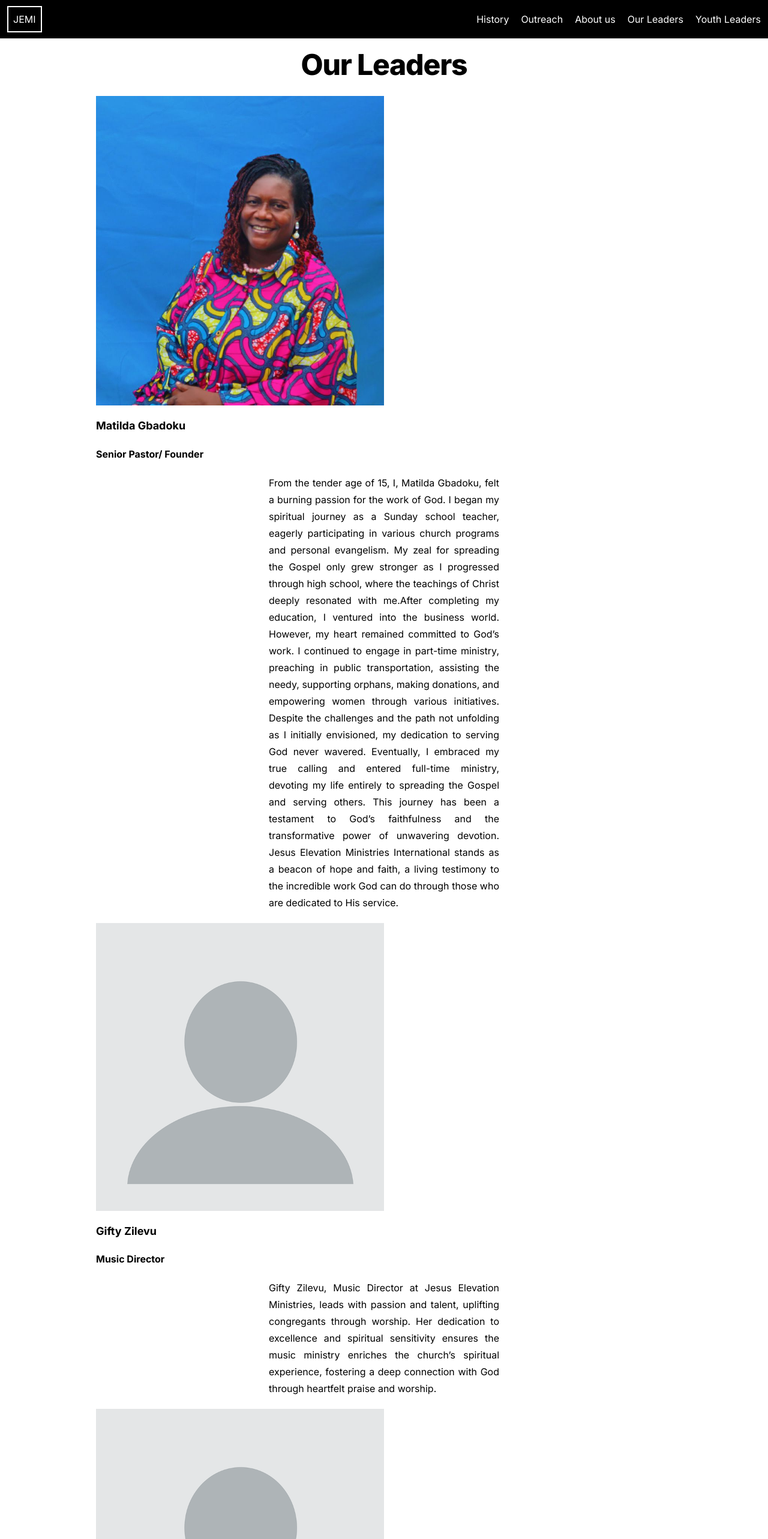
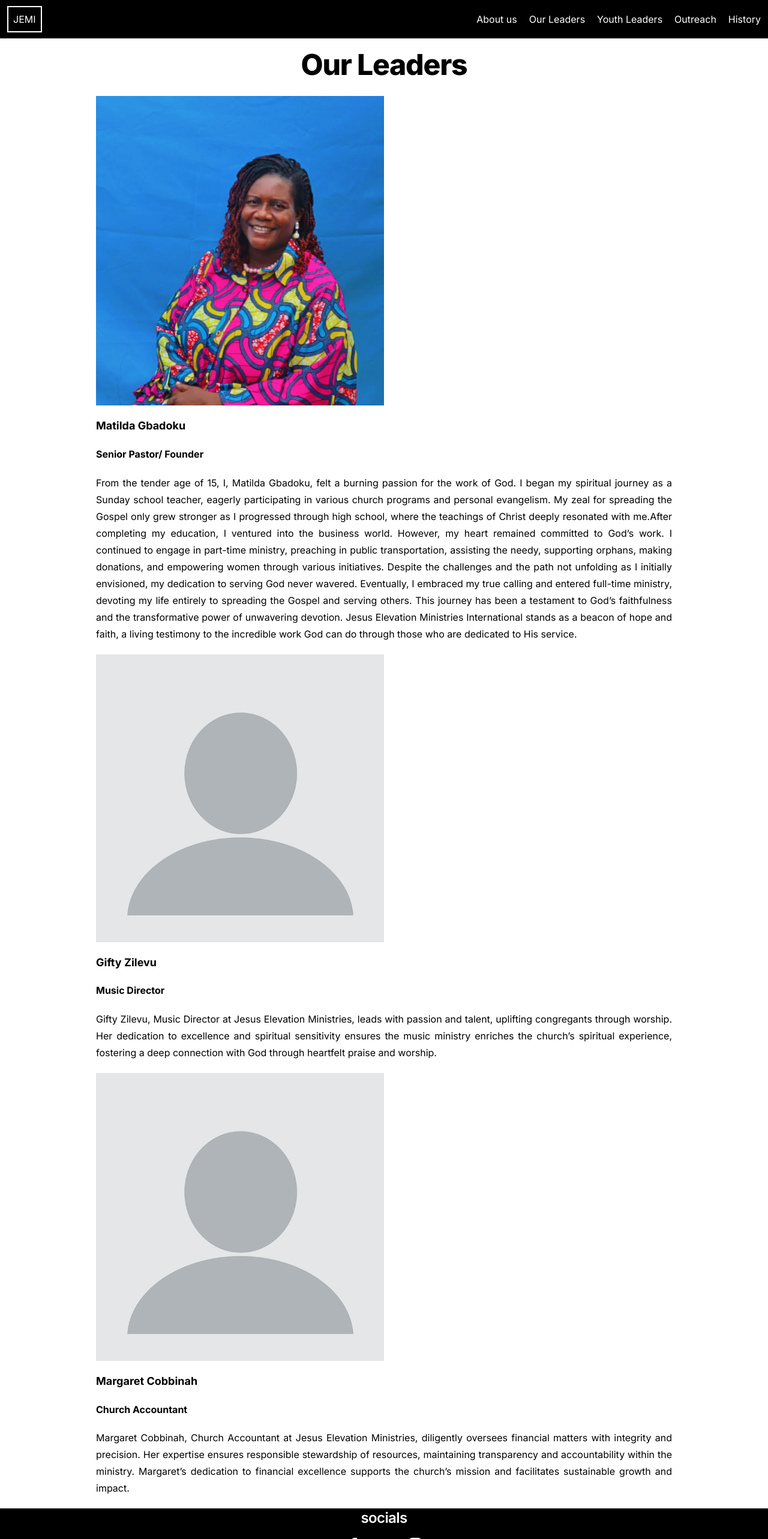
Before and after one commit to kaytee07/jemi, a Next.js app: page /ourleaders in a window 1280 px wide. Shown: the top 2566 px of the page at 60% size. Built offline with nearby package versions, Linux system fonts and the light colour scheme.

Commit message:
text alignment

```diff
--- a/app/history/page.tsx
+++ b/app/history/page.tsx
@@ -1,3 +1,4 @@
+import Footer from "@/components/Footer";
 import Navbar from "@/components/Navbar";
 import { navItems } from "@/data";
 
@@ -42,6 +43,7 @@ const history = () => {
             <p></p>
           </div>
         </div>
+        <Footer/>
     </main>
     )
 }
--- a/app/ourleaders/page.tsx
+++ b/app/ourleaders/page.tsx
@@ -1,3 +1,4 @@
+import Footer from '@/components/Footer'
 import Navbar from '@/components/Navbar'
 import { navItems, testimonials } from '@/data'
 import React from 'react'
@@ -22,7 +23,7 @@ const page = () => {
                             {title}
                         </h3>
                     <div className="md:flex md:flex-row md:justify-evenly">
-                        <p className="leading-7 text-justify md:w-[40%]">
+                        <p className="leading-7 text-justify">
                         {quote}
                         </p>
                 </div>
@@ -31,6 +32,7 @@ const page = () => {
             }
             </div>
         </div>
+        <Footer/>
     </div>
   )
 }
--- a/app/outreach/page.tsx
+++ b/app/outreach/page.tsx
@@ -1,7 +1,7 @@
+import Footer from '@/components/Footer'
 import Navbar from '@/components/Navbar'
 import { Carousel, CarouselContent, CarouselItem, CarouselNext, CarouselPrevious } from '@/components/ui/carousel'
-import GraphicCard from '@/components/ui/graphicCard'
-import ProgramCard from '@/components/ui/ProgramCard'
+import GraphicCard from '@/components/ui/GraphicCard'
 import { careGallery, navItems } from '@/data'
 import React from 'react'
 
@@ -52,6 +52,7 @@ const page = () => {
         </Carousel>
           </div>
           </div>
+          <Footer/>
       </main>
   )
 }
--- a/app/youthleaders/page.tsx
+++ b/app/youthleaders/page.tsx
@@ -1,3 +1,4 @@
+import Footer from '@/components/Footer'
 import Navbar from '@/components/Navbar'
 import { navItems, testimonials, youthLeaders } from '@/data'
 import React from 'react'
@@ -31,6 +32,7 @@ const page = () => {
             }
             </div>
         </div>
+        <Footer/>
     </div>
   )
 }
--- a/data/index.ts
+++ b/data/index.ts
@@ -1,12 +1,4 @@
 export const navItems = [
-    {
-        name: "History",
-        link: "/history"
-    },
-    {
-        name: "Outreach",
-        link: "/outreach"
-    },
     {
         name: "About us",
         link: "/aboutus"
@@ -18,7 +10,16 @@ export const navItems = [
     {
       name: "Youth Leaders",
       link: "/youthleaders"
-    }
+    },
+    {
+        name: "Outreach",
+        link: "/outreach"
+    },
+    {
+        name: "History",
+        link: "/history"
+    },
+
 
 ]
 
```
